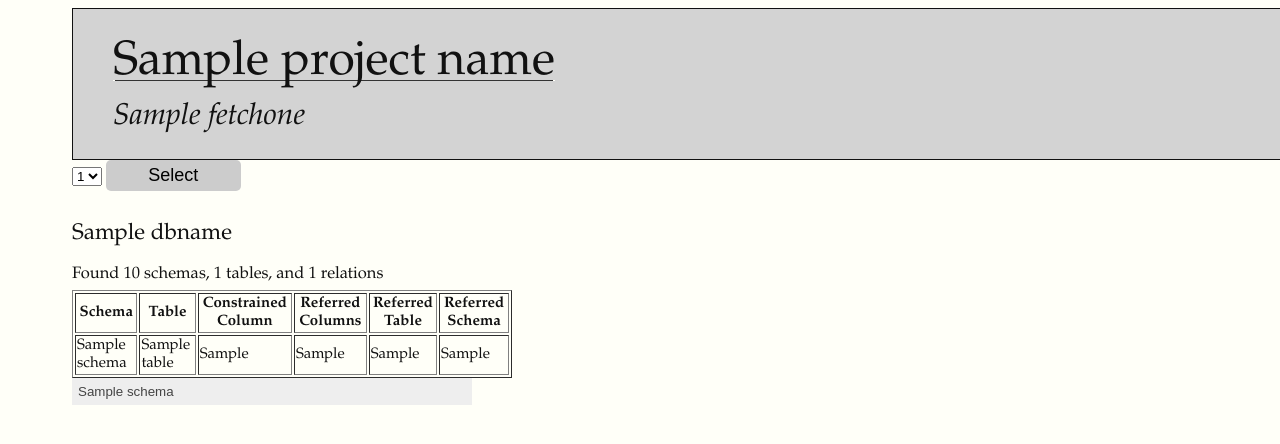
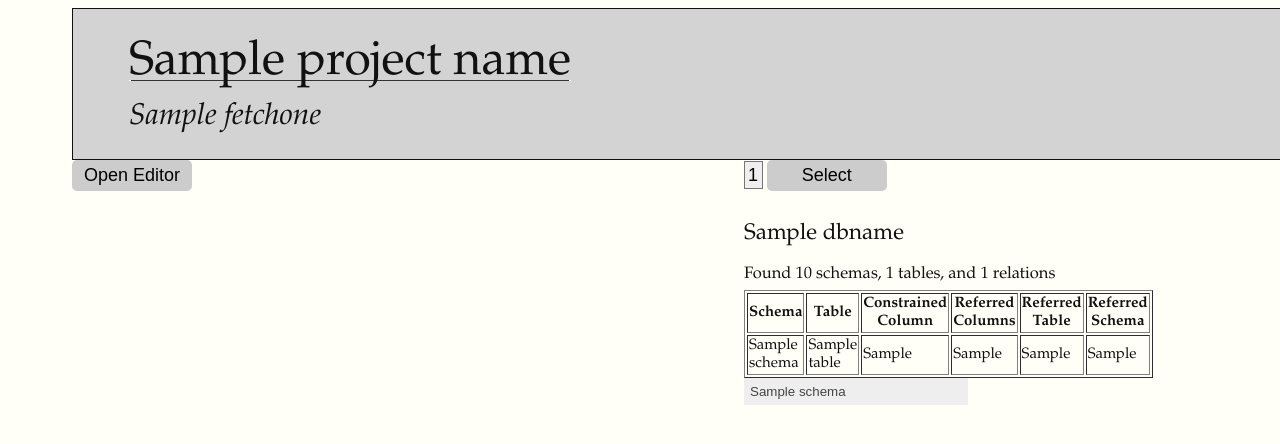
Before and after one commit to jstofel/Simple, a Flask app: template Simple/templates/seemedb.html in a window 1280 px wide; the page is wider, and only the part inside the window is pictured. Shown: the top 444 px of that part. Run offline with Flask 2, Linux system fonts and the light colour scheme; the visitor is signed in with stand-in values (Sample User, id 1); the template is opened without the code that fills it: most values are stand-ins (such as "Sample title", 1, 10 or a date in 2020); some libraries are stand-ins or nearby versions.

Commit message:
Updated Content Editor function to work with updates as well as inserts.

```diff
--- a/Simple/static/style.css
+++ b/Simple/static/style.css
@@ -18,6 +18,20 @@ div.border {border-style: solid; border-width: 1px; background-color:lightblue;m
      background: rgba(0,0,0,0) }
 
 
+/* ===========================Dropdown Selector ====================================*/
+/**http://stackoverflow.com/questions/1895476/how-to-style-a-select-dropdown-with-css-only-without-javascript**/
+
+select {
+   -webkit-appearance: none;
+   -moz-appearance: none;
+   appearance: none;
+   font-size:1.2rem;
+   padding: 0.2rem;
+}
+select::-ms-expand { /* for IE 11 */
+    display: none;
+}
+
 /* ========================== CSS for Javascript functions =============================*/
 
 /***For the Try It editor**http://fellowtuts.com/html-css/make-a-html-css-js-try-it-yourself-editor/  **/
@@ -31,7 +45,7 @@ textarea.tryit, iframe.tryit {
     }
 
 input[type=button] {
-    padding:5px 15px;
+    padding:5px 5px;
     background:#ccc;
     border:0 none;
     cursor:pointer;
@@ -42,7 +56,7 @@ input[type=button] {
 }
 
 input[type=deadbutton] {
-    padding:5px 15px;
+    padding:5px 5px;
     /*background:#ccc; */
     border:0 none;
     cursor:arrow;
@@ -54,7 +68,7 @@ input[type=deadbutton] {
 
 
 input[type=submit] {
-    padding:5px 15px;
+    padding:5px 5px;
     background:#ccc;
     border:0 none;
     cursor:pointer;
@@ -62,7 +76,7 @@ input[type=submit] {
     border-radius: 5px;
      font-size: 1.2rem;
      font-style: bold;
-     width:9rem;
+     width:8rem;
 }
 
 
@@ -111,6 +125,7 @@ div.panel.hide {
 html { font-size: 15px; }
 
 body { width: 87.5%;
+       /*width: 100%;*/
        /*margin-left: auto; */
        margin-right: auto;
        /*padding-left: 12.5%;*/
@@ -119,8 +134,8 @@ body { width: 87.5%;
        background-color: #fffff8;
        /*background-color: #ffffff;*/
        color: #111;
-       /*max-width: 1400px;*/
-       max-width: 800px;
+       max-width: 1300px;
+       /*max-width: 800px;*/
        counter-reset: sidenote-counter; }
 
 h1 { font-weight: 400;
--- a/Simple/templates/content.html
+++ b/Simple/templates/content.html
@@ -1,4 +1,5 @@
 {% extends "layout.html" %}
+
 {% block body %}
 
 
@@ -16,13 +17,13 @@
       method="POST" >
 
 <div id="BUTTONS" class=""  style='float:left; width:48%; height:3rem '>
-<input type='button' id='showEditContent' value='Open Editor' style='width:9rem' >
+<input type='button' id='showEditContent' value='Open Editor' style='width:8rem' >
 <input type='submit' id='saveit' value='Save' style='display:none' >
 <input type = "hidden" name="page_id" value="{{page_id}}" >
 <input type = "hidden" name="content_id" value="{{content_id}}" > <!-- note: this is not yet working. currently only handling one content per page-->
 </div>
 
-<div id="INSTRUCTIONS"  class="" style='float:left; width:40% ; height:3rem; display:none; '>
+<div id="INSTRUCTIONS"  class="" style='float:left; width:45% ; height:3rem; display:none; '>
  Edit the content in the textarea below using markdown styling, and see how it renders on the left.
 </div>
 
--- a/Simple/templates/layout.html
+++ b/Simple/templates/layout.html
@@ -27,7 +27,8 @@
      <div id="subheader"> {{  pageresult.fetchone()[2] }} </div>
 </div>
 
-<!--Add a place to put flashed messaged-->
+<!--Add a place to put flashed messages.
+    These are messages you can create in the views.py script, and are handy for debugging-->
 {% with messages = get_flashed_messages() %}
   {% if messages %}
     <ul class=flashes>
@@ -41,11 +42,26 @@
 <!-- This is where all the content from your python-enabled views goes -->
 <!-- Put the page content between the jinja2 block tags -->
 
+<div  >
+<!-- p>HEY!  This is supposed to be pink.</p -->
+
+<!--Word Content on Left -->
+<div class='' style='float:left; width:58%'>
    {% block body %}
+
+   {% endblock %}
+</div>
+
+<!--Picture Content on Right -->
+<div class='' style='float:right; width:40%'>
+   {% block viz %}
 
 
    {% endblock %}
+</div>
 
+
+</div>
 
 
   <!-- Load Local Javascript Scripts ---------
--- a/Simple/templates/seemedb.html
+++ b/Simple/templates/seemedb.html
@@ -1,6 +1,13 @@
-{% extends "layout.html" %}
+{% extends "content.html" %}
 
 {% block body %}
+  <!-- Use the Block Body contents from the parent (content) -->
+  {{ super() }}
+{% endblock %}
+
+ <!-- Define the Block Viz content here -->
+{% block viz %}
+
   {% if not session.logged_in %}
      <a href="{{ url_for('.login') }}">Log In </a>
   {% else %}
```
Also changed, not shown: Simple/views.py (+21 -10 lines).
